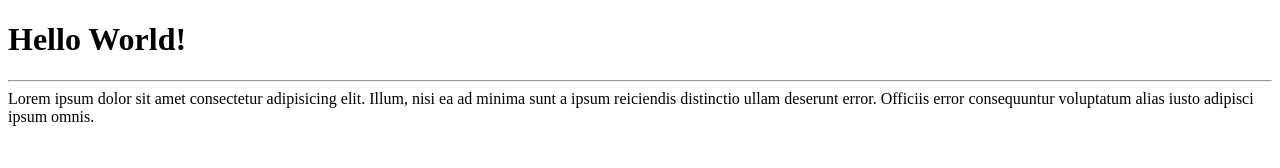
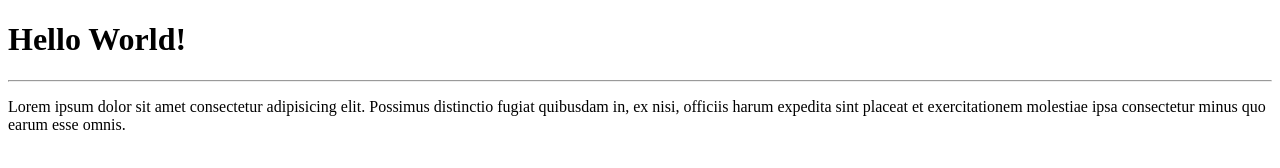
Before and after one commit to YuriBraga/Hello_World, a plain HTML site: page site-example/index.html in a window 1280 px wide. Drawn offline with Linux system fonts and the light colour scheme.

Commit message:
Paragraph updated
<p> to paragraph, don't forget

```diff
--- a/site-exemplo/index.html
+++ b/site-example/index.html
@@ -8,6 +8,6 @@
 <body>
     <h1>Hello World!</h1>
     <hr>
-    Lorem ipsum dolor sit amet consectetur adipisicing elit. Illum, nisi ea ad minima sunt a ipsum reiciendis distinctio ullam deserunt error. Officiis error consequuntur voluptatum alias iusto adipisci ipsum omnis.
+    <p>Lorem ipsum dolor sit amet consectetur adipisicing elit. Possimus distinctio fugiat quibusdam in, ex nisi, officiis harum expedita sint placeat et exercitationem molestiae ipsa consectetur minus quo earum esse omnis.</p>
 </body>
 </html>
```
